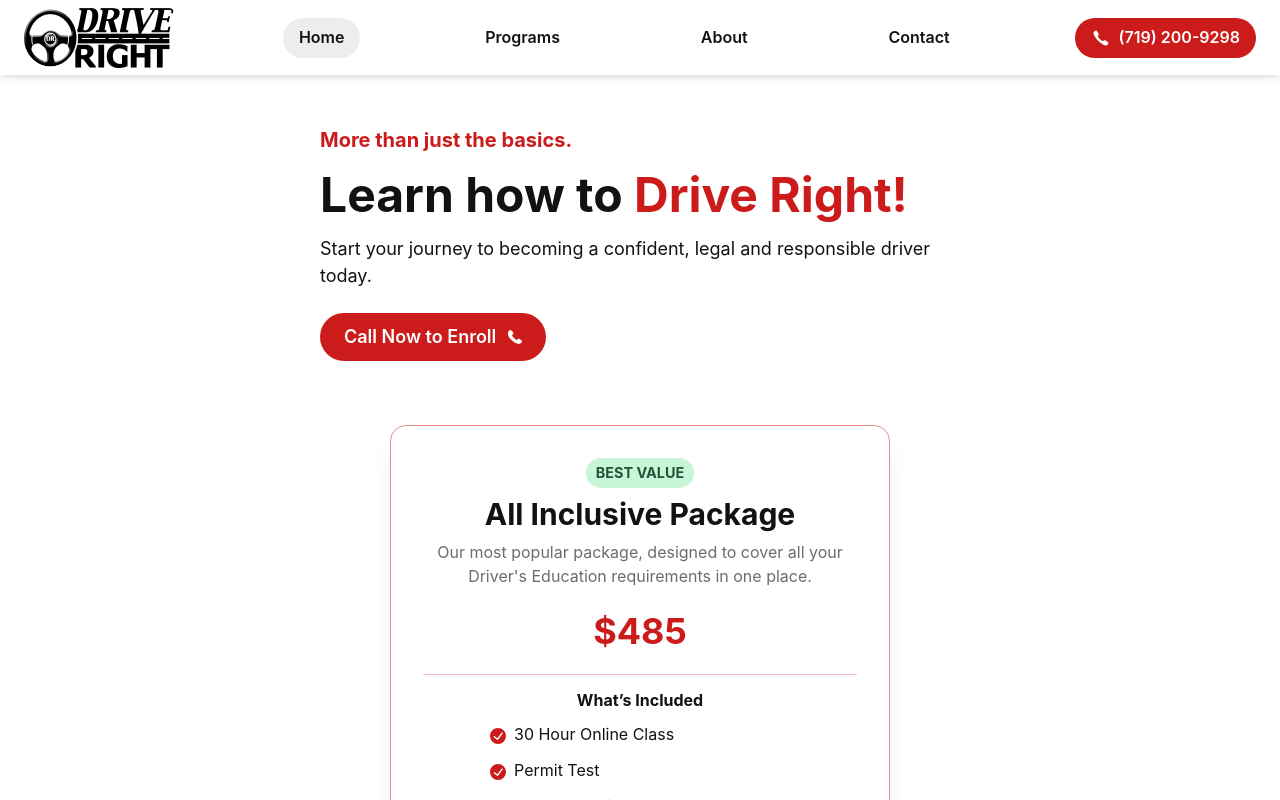
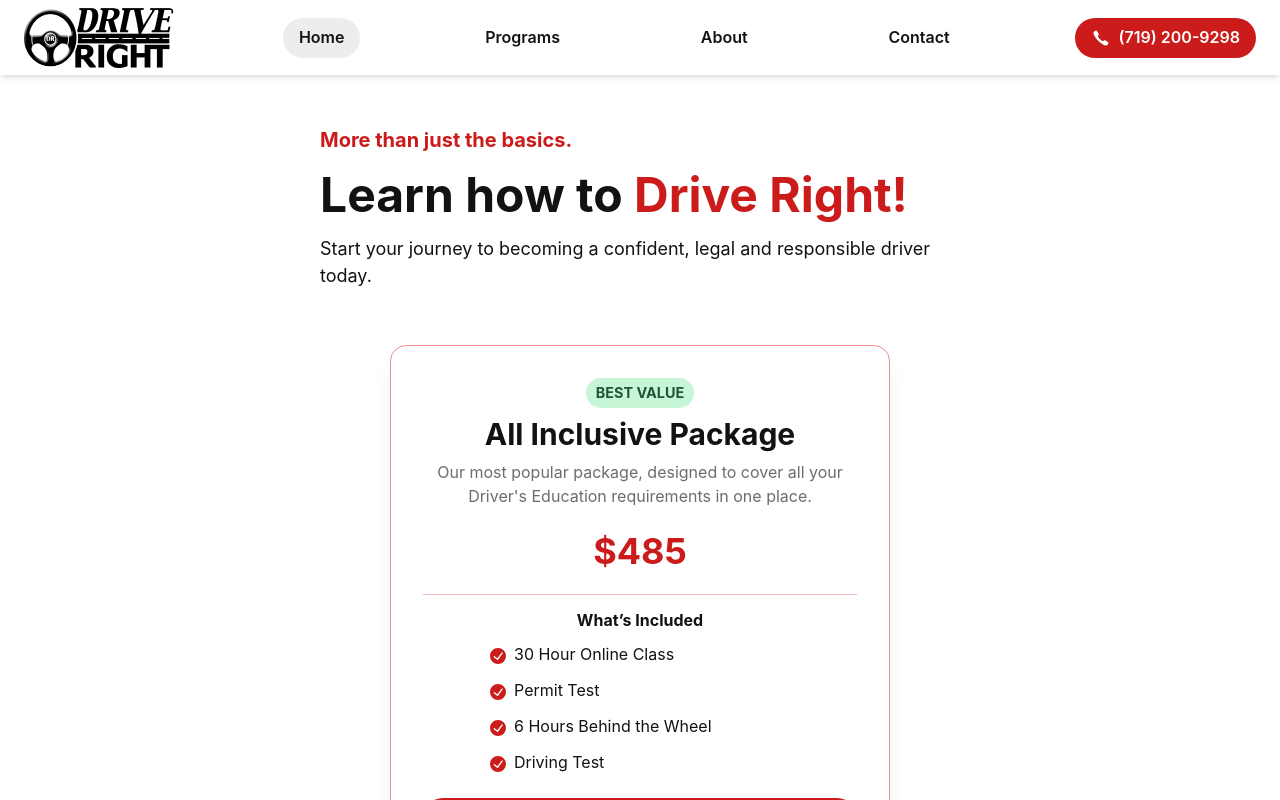
Before and after one commit to KyleRobison15/drive-right-academy, a React (Vite) app: page / in a window 1280 px wide. Shown: the top 800 px of the page. Built offline with nearby package versions, Linux system fonts and the light colour scheme.

Commit message:
Remove Call Now to Enroll Button

```diff
--- a/src/routes/Home.tsx
+++ b/src/routes/Home.tsx
@@ -1,17 +1,14 @@
 import {
   Box,
-  Button,
   Flex,
   Stack,
   Heading,
   Highlight,
-  Link as ChakraLink,
   Text,
   Divider,
 } from "@chakra-ui/react";
 import { componentColorScheme } from "../theme";
 import Feature from "../components/Feature";
-import { PhoneIcon } from "@chakra-ui/icons";
 import FamilyOwnedImg from "../assets/IMG_4992.jpg";
 import RightApproachImg from "../assets/DSC_9883.jpg";
 import { yearsInBusiness } from "../utils/dateUtils";
@@ -26,7 +23,7 @@
         justify="space-evenly"
         align="center"
         textAlign={["center", "center", "left", "left"]}
-        spacing={16}
+        spacing={14}
         mx="24px"
         my="50px"
       >
@@ -53,17 +50,6 @@
             Start your journey to becoming a confident, legal and responsible
             driver today.
           </Text>
-          <ChakraLink href="tel:7192009298">
-            <Button
-              size="lg"
-              colorScheme={componentColorScheme}
-              mt="24px"
-              rightIcon={<PhoneIcon boxSize="14px" ml="4px" />}
-              borderRadius="full"
-            >
-              Call Now to Enroll
-            </Button>
-          </ChakraLink>
         </Box>
         <AllInclusiveAd />
       </Stack>
```
